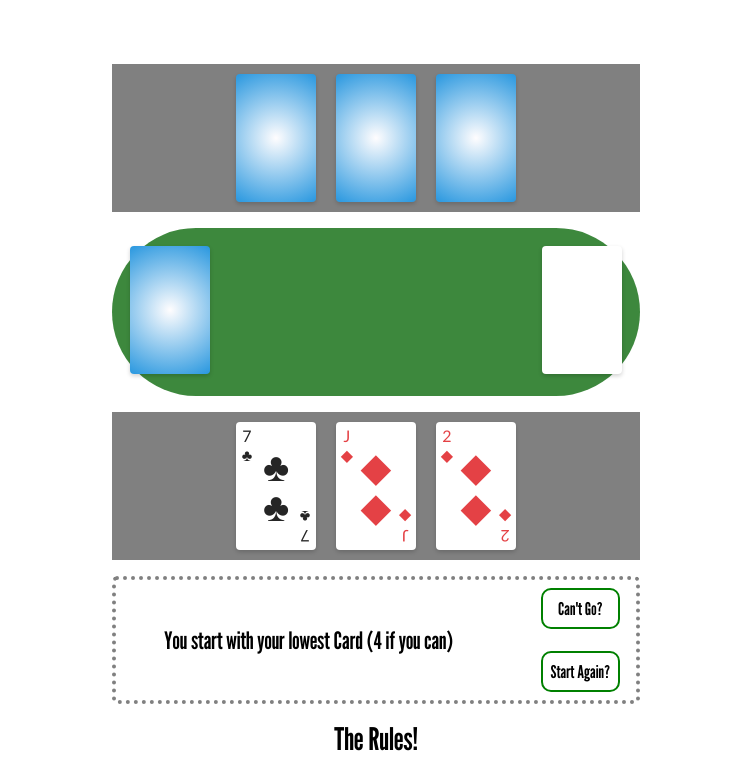
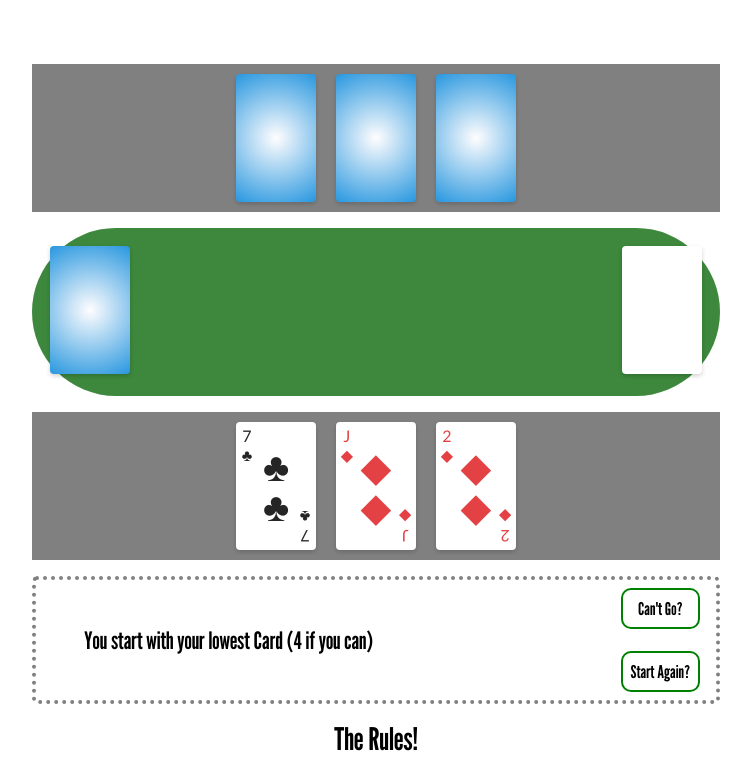
Before and after one commit to sPridmore96/Karma-card-game, a website with bundled scripts: page index.html in a window 1280 px wide. Shown: the top 779 px of the page, without its empty margins (264-1015 px from the left). Built offline with nearby package versions, Linux system fonts and the light colour scheme.

Commit message:
changes to mobile

```diff
--- a/styles.scss
+++ b/styles.scss
@@ -99,6 +99,7 @@ body{
 
 @media screen and (min-width: 450px ) {
     body {
-        width: 35rem
+        width: 45rem;
+        height: auto;
     }
 }
```
Also changed, not shown: styles.css, 1 other file.
